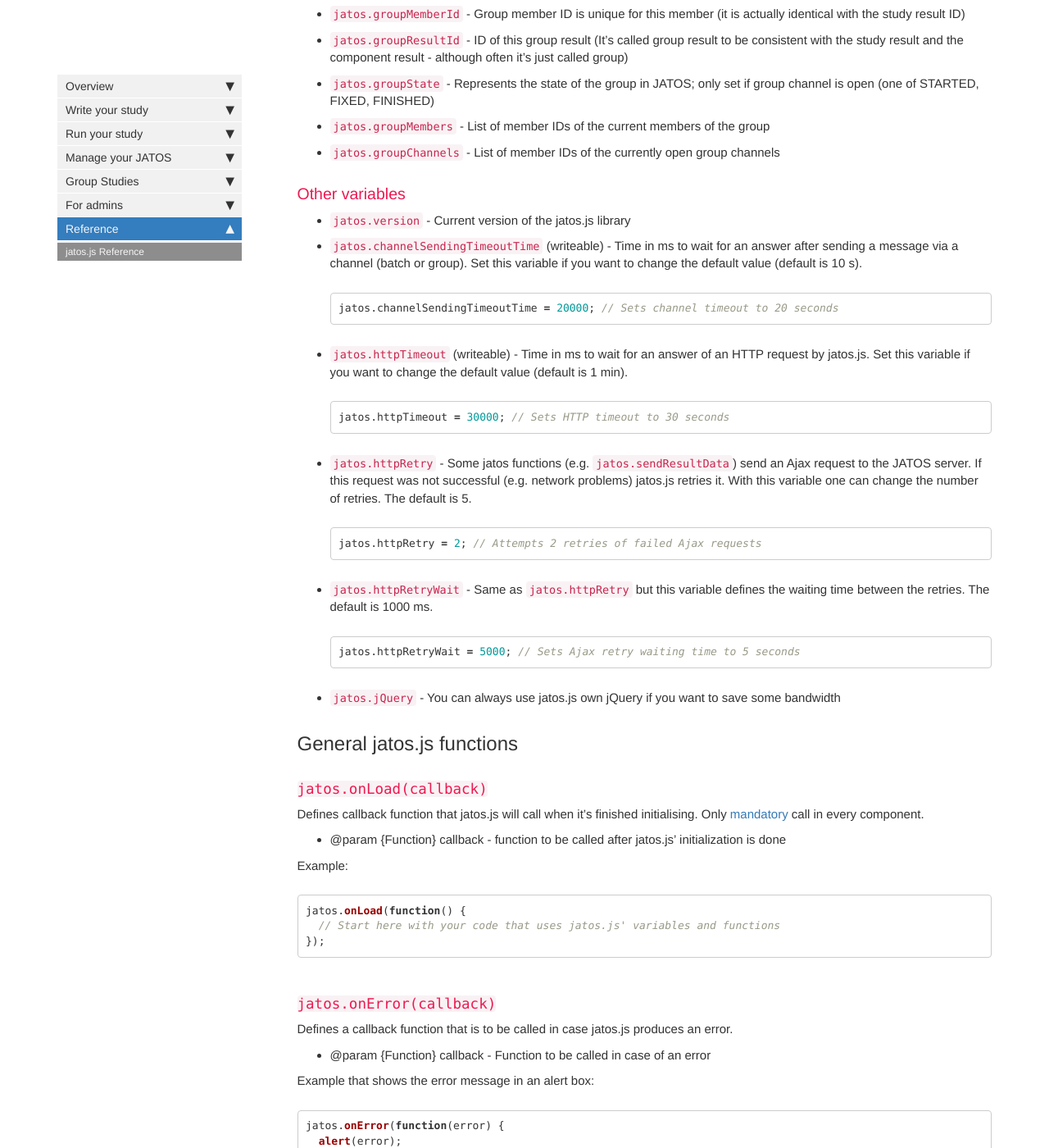
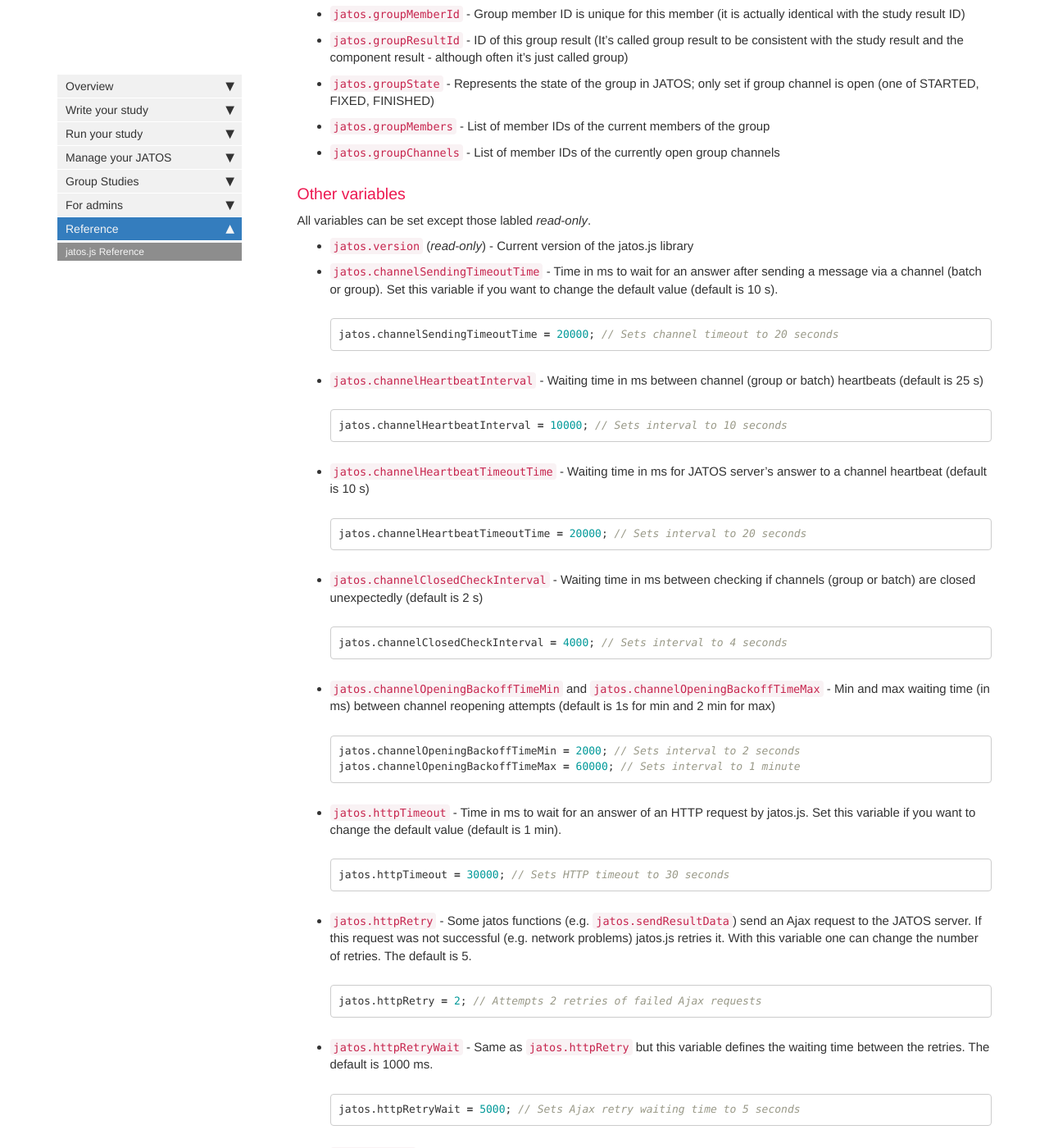
Before and after one commit to kristian-lange-tw/JATOS_docs_v3, a Jekyll site: the page built from pages/jatos.js-Reference.md, in a window 1280 px wide and 1400 px high, scrolled down 4924 px. Shown: the whole window at 82% size. Built offline with Jekyll 4.4.1, drawn with Linux system fonts in a browser that asks for light colours; nearby versions of some CDN libraries; comment, search, counter and statistics services are not loaded; some of the changed text lies outside the part shown.

Commit message:
Update jatos.js-Reference.md

````diff
--- a/pages/jatos.js-Reference.md
+++ b/pages/jatos.js-Reference.md
@@ -113,14 +113,41 @@ The group variables are part of jatos.js since JATOS 2. They are only filled wit
 
 ### Other variables
 
-* `jatos.version` - Current version of the jatos.js library
-* `jatos.channelSendingTimeoutTime` (writeable) - Time in ms to wait for an answer after sending a message via a channel (batch or group). Set this variable if you want to change the default value (default is 10 s).
+All variables can be set except those labled _read-only_.
+
+* `jatos.version` (_read-only_) - Current version of the jatos.js library
+* `jatos.channelSendingTimeoutTime` - Time in ms to wait for an answer after sending a message via a channel (batch or group). Set this variable if you want to change the default value (default is 10 s).
 
   ```javascript
   jatos.channelSendingTimeoutTime = 20000; // Sets channel timeout to 20 seconds
   ```
 
-* `jatos.httpTimeout` (writeable) - Time in ms to wait for an answer of an HTTP request by jatos.js. Set this variable if you want to change the default value (default is 1 min).
+* `jatos.channelHeartbeatInterval` -  Waiting time in ms between channel (group or batch) heartbeats (default is 25 s)
+
+  ```javascript
+  jatos.channelHeartbeatInterval = 10000; // Sets interval to 10 seconds
+  ```
+
+* `jatos.channelHeartbeatTimeoutTime` - Waiting time in ms for JATOS server's answer to a channel heartbeat (default is 10 s)
+
+  ```javascript
+  jatos.channelHeartbeatTimeoutTime = 20000; // Sets interval to 20 seconds
+  ```
+
+* `jatos.channelClosedCheckInterval` - Waiting time in ms between checking if channels (group or batch) are closed unexpectedly (default is 2 s)
+
+  ```javascript
+  jatos.channelClosedCheckInterval = 4000; // Sets interval to 4 seconds
+  ```
+
+* `jatos.channelOpeningBackoffTimeMin` and `jatos.channelOpeningBackoffTimeMax` - Min and max waiting time (in ms) between channel reopening attempts (default is 1s for min and 2 min for max)
+
+  ```javascript
+  jatos.channelOpeningBackoffTimeMin = 2000; // Sets interval to 2 seconds
+  jatos.channelOpeningBackoffTimeMax = 60000; // Sets interval to 1 minute
+  ```
+
+* `jatos.httpTimeout` - Time in ms to wait for an answer of an HTTP request by jatos.js. Set this variable if you want to change the default value (default is 1 min).
 
   ```javascript
   jatos.httpTimeout = 30000; // Sets HTTP timeout to 30 seconds
@@ -138,7 +165,7 @@ The group variables are part of jatos.js since JATOS 2. They are only filled wit
   jatos.httpRetryWait = 5000; // Sets Ajax retry waiting time to 5 seconds
   ```
 
-* `jatos.jQuery` - You can always use jatos.js own jQuery if you want to save some bandwidth
+* `jatos.jQuery` (_read-only_) - You can always use jatos.js own jQuery if you want to save some bandwidth
 
 
 
````
Also changed, not shown: other parts of pages/jatos.js-Reference.md (+2 -2 lines).
